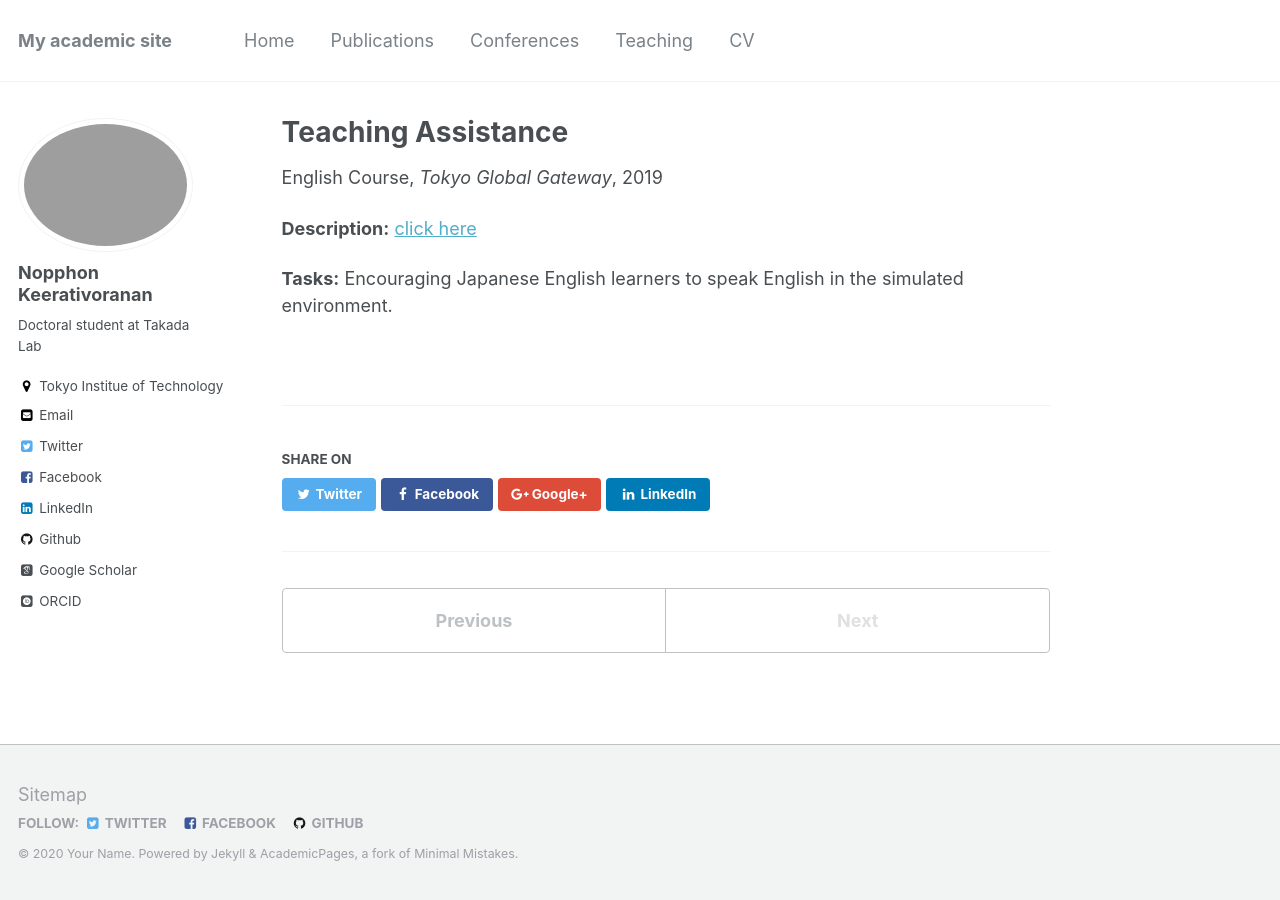
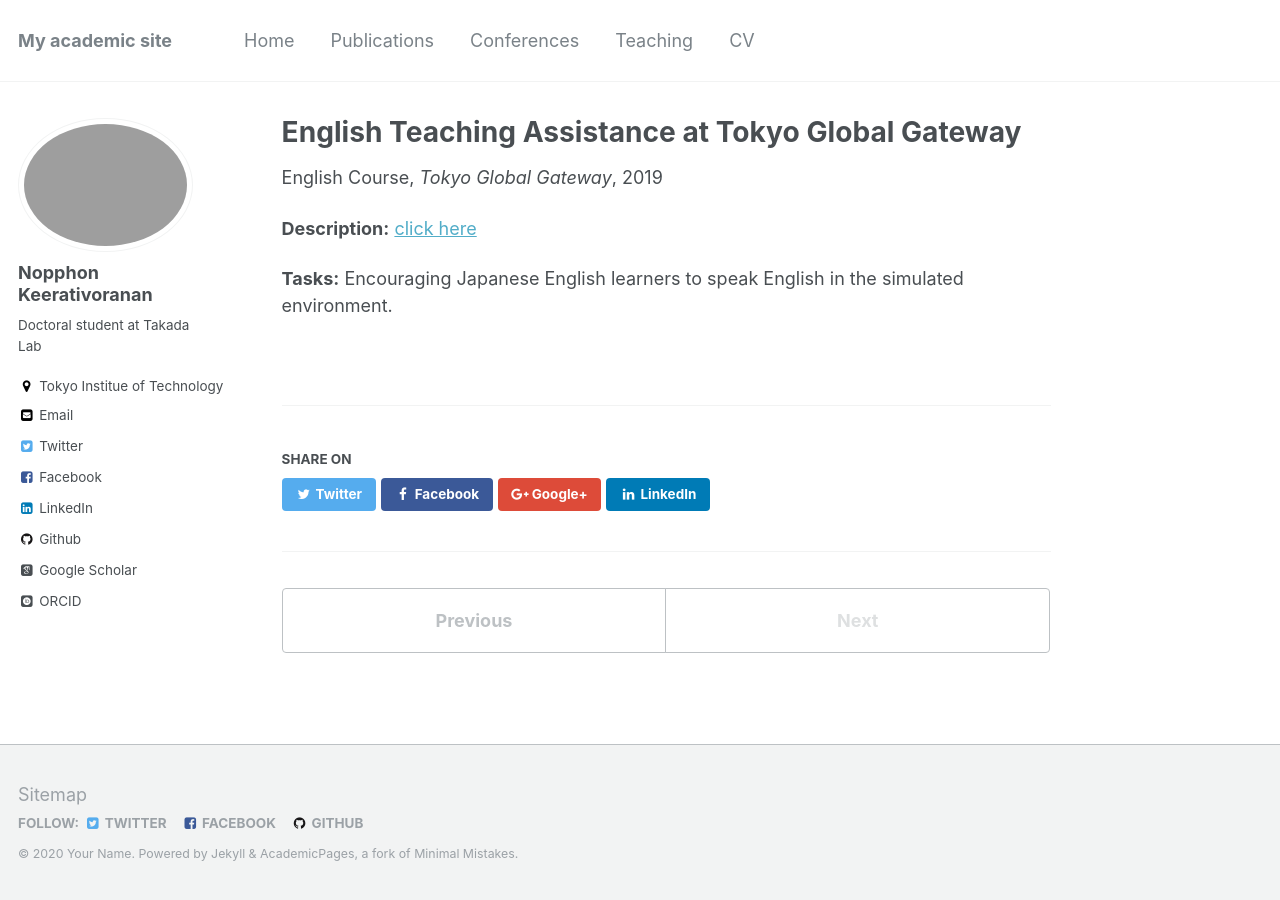
Before and after one commit to KeNopphon/KeNopphon.github.io, a Jekyll site: the page built from _teaching/teaching-5.md, in a window 1280 px wide. Built offline with Jekyll 4.4.1, drawn with Linux system fonts in a browser that asks for light colours; some web fonts are replaced.

Commit message:
Update teaching-5.md

```diff
--- a/_teaching/teaching-5.md
+++ b/_teaching/teaching-5.md
@@ -1,5 +1,5 @@
 ---
-title: "Teaching Assistance"
+title: "English Teaching Assistance at Tokyo Global Gateway"
 collection: teaching
 type: "English Course"
 permalink: /teaching/teaching-5
```
